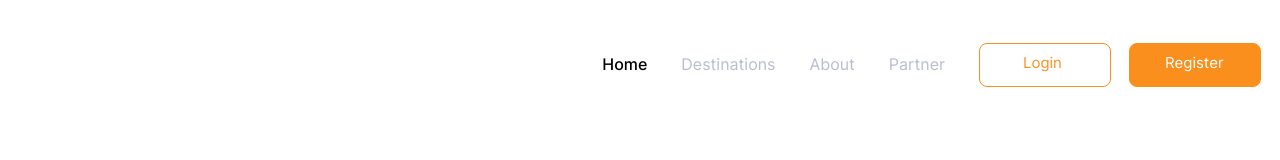
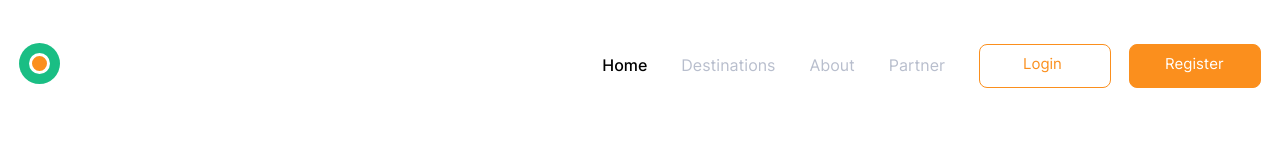
Before and after one commit to Twomadd12/TourAndTravel, a plain HTML site: page index.html in a window 1280 px wide. Shown: the top 160 px of the page. Drawn offline with Linux system fonts and the light colour scheme.

Commit message:
change_logo

```diff
--- a/index.html
+++ b/index.html
@@ -15,7 +15,7 @@
             <div class="header_wrapper">
                 <div class="header_logo">
                     <a href="/" class="header_logo_link">
-                        <img src="../figmamentor/img/logo.svg" alt="" class="header_logo_pic">
+                        <img src="img/logo.svg" alt="" class="header_logo_pic">
                     </a>
                 </div>
 
```
